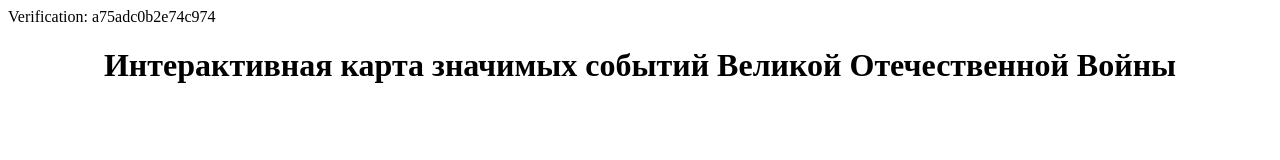
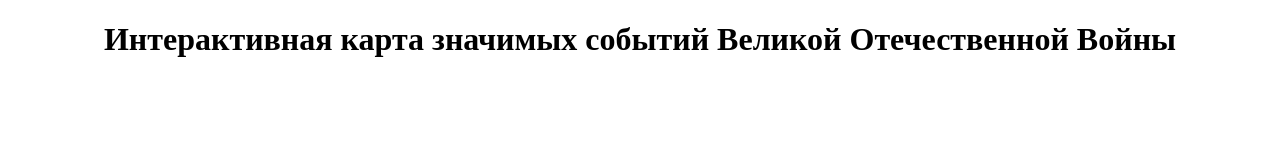
Before and after one commit to Adel-Alimov/vovmap, a plain HTML site: page index.html in a window 1280 px wide. Drawn offline with Linux system fonts and the light colour scheme.

Commit message:
Update index.html

```diff
--- a/index.html
+++ b/index.html
@@ -5,7 +5,6 @@
     <meta name="viewport" content="width=device-width, initial-scale=1.0">
     <meta name="description" content="Интерактивная карта значимых мест Великой Отечественной войны. Изучайте историю ВОВ через визуализацию сражений, маршруты армий и ключевые события.">
     <meta name="keywords" content="карта ВОВ, Великая Отечественная война, интерактивная карта, история ВОВ, сражения 1941-1945">
-    <meta http-equiv="Content-Type" content="text/html; charset=UTF-8">
     <title>Интерактивная карта</title>
     <style>
 
@@ -70,7 +69,6 @@
     </style>
 </head>
 <body>
-    Verification: a75adc0b2e74c974
     <center><h1>Интерактивная карта значимых событий Великой Отечественной Войны</h1></center>
     <center><div id="map"></div></center>
 
```
